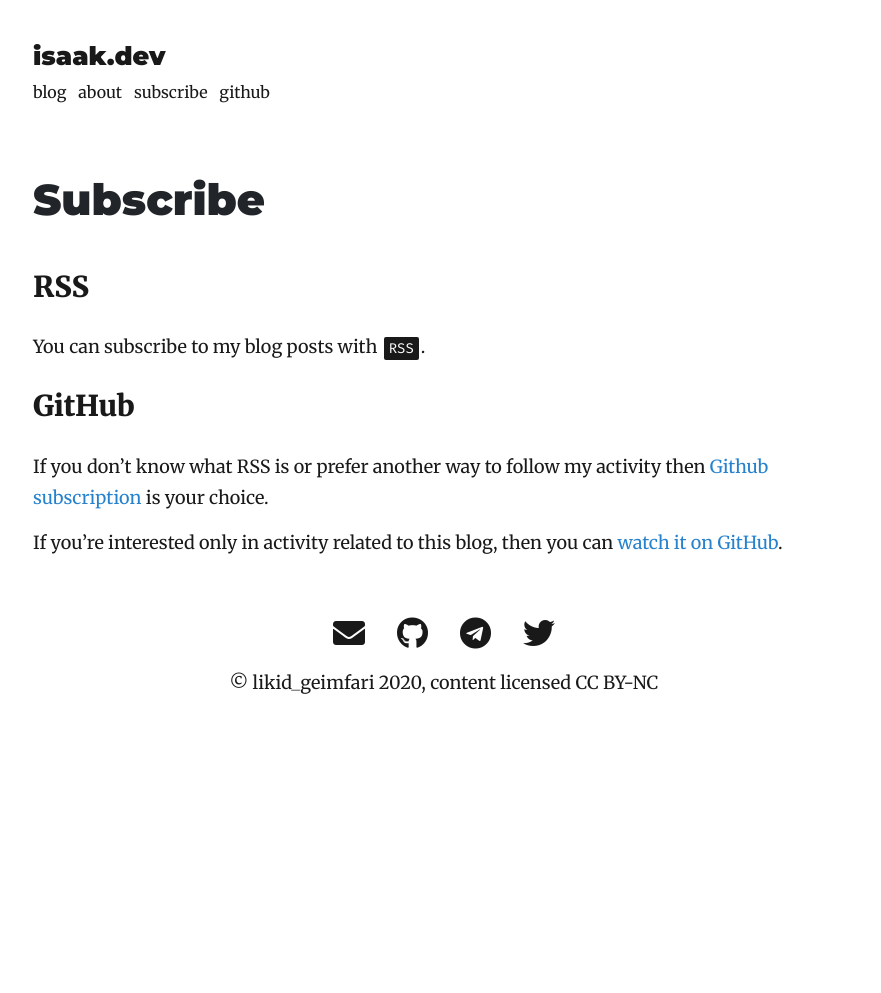
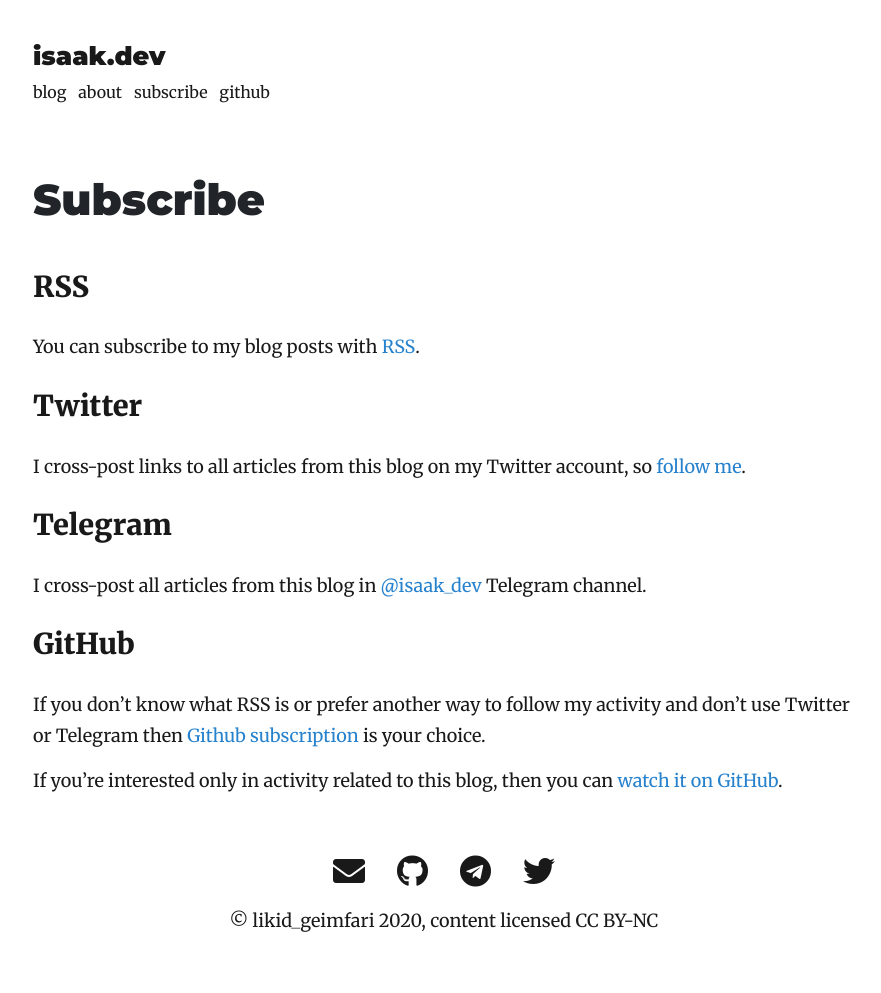
Before and after one commit to lk-geimfari/lk-geimfari.github.io, a Jekyll site: the page built from _pages/subscribe.md, in a window 1280 px wide. Shown: the whole page, without its empty margins (196-1077 px from the left). Built offline with Jekyll 4.4.1, drawn with Linux system fonts in a browser that asks for light colours; nearby versions of some CDN libraries; before the commit the page ends 900 px from its top, so only the background shows below that.

Commit message:
Fix issues

```diff
--- a/_pages/subscribe.md
+++ b/_pages/subscribe.md
@@ -6,12 +6,22 @@
 
 ## RSS
 
-You can subscribe to my blog posts with [`RSS`](https://isaak.dev/feed.xml).
+You can subscribe to my blog posts with [RSS](https://isaak.dev/feed.xml).
+
+## Twitter
+
+I cross-post links to all articles from this blog on my Twitter
+account, so [follow me](https://twitter.com/likid_geimfari).
+
+## Telegram
+
+I cross-post all articles from this blog
+in [@isaak_dev](https://t.me/isaak_dev) Telegram channel.
 
 ## GitHub
 
-If you don’t know what RSS is or prefer another way to follow my activity
-then [Github subscription](https://github.com/lk-geimfari) is your choice.
+If you don’t know what RSS is or prefer another way to follow my activity and don't use
+Twitter or Telegram then [Github subscription](https://github.com/lk-geimfari) is your choice.
 
 If you're interested only in activity related to this blog,
 then you can [watch it on GitHub](https://github.com/lk-geimfari/lk-geimfari.github.io).
```
Also changed, not shown: _pages/about.md (+7 -7 lines).
